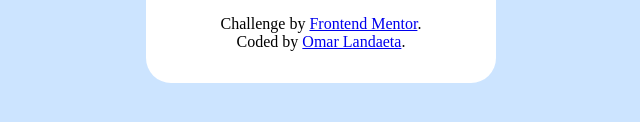
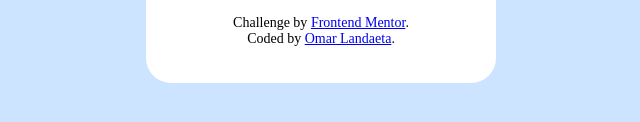
Before and after one commit to OmarLand/qr-code-component-main, a plain HTML site: page index.html in a window 1280 px wide. Shown: the part 570-692 px from the top of the page, 319-959 px from the left. Drawn offline with Linux system fonts and the light colour scheme.

Commit message:
Fixed coded by

```diff
--- a/css/style.css
+++ b/css/style.css
@@ -40,6 +40,10 @@
         font-weight: 300;
         color     : grey;
         font-size : 18px;
+    }
+
+    .attribution{
+        font-size: 14px;
     }
 
 }
@@ -87,4 +91,8 @@
         color     : grey;
         font-size : 18px;
     }
+
+    .attribution{
+        font-size: 14px;
+    }
 }
```
